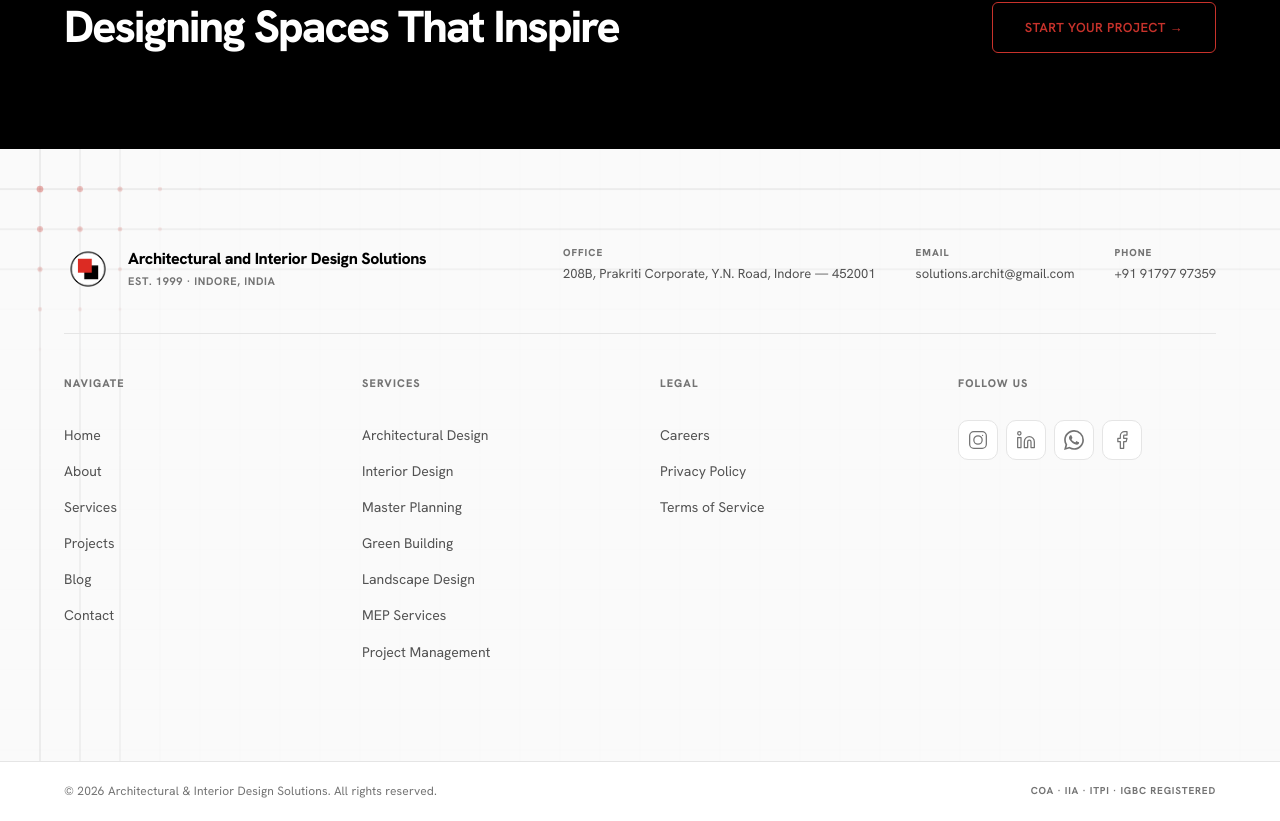
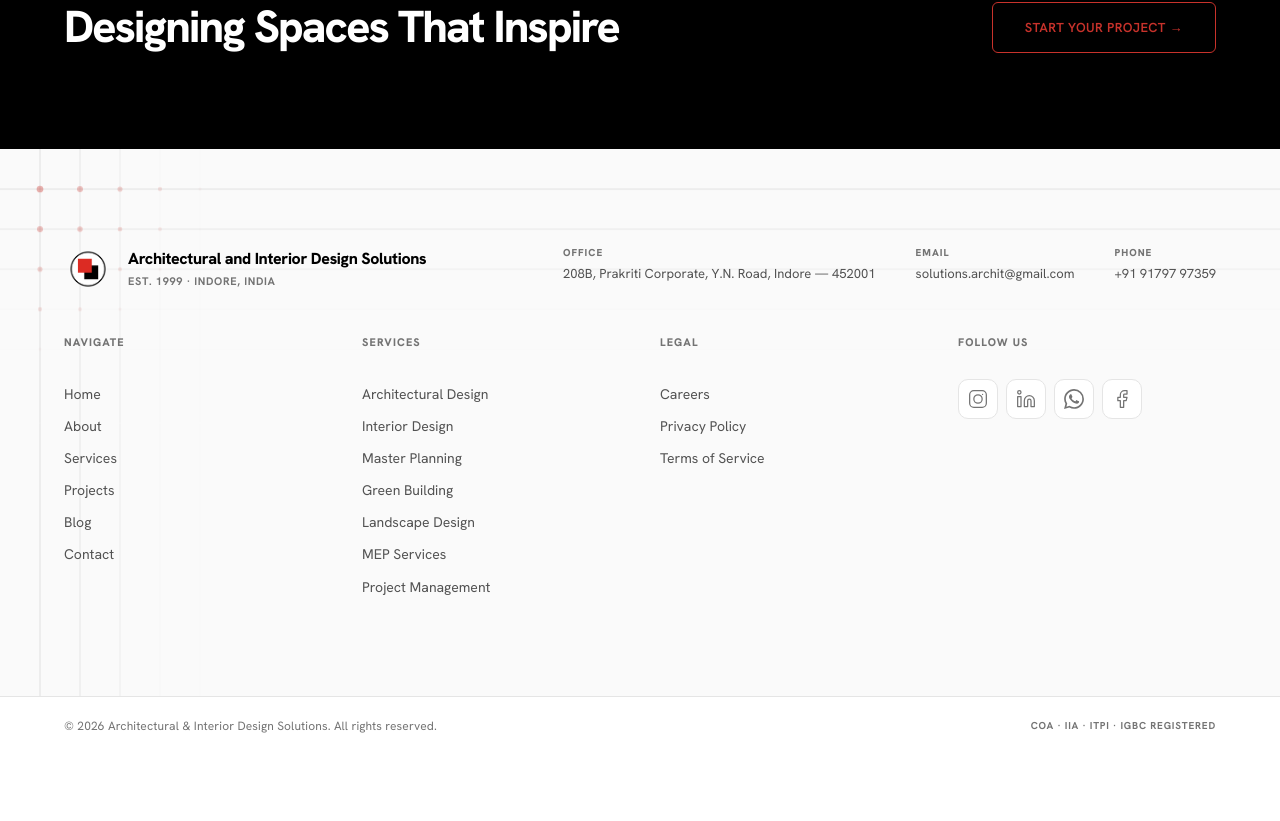
Before and after one commit to architsethi/archidesignsolutions-website, a Next.js app: page / in a window 1280 px wide. Shown: the part 4766-5587 px from the top of the page. After the commit the page ends 5522 px from the top, so only its background shows below. Built offline with nearby package versions, Linux system fonts and the light colour scheme.

Commit message:
fix: footer — remove divider, tighter link spacing, lighter grid (0.015)

```diff
--- a/src/components/Footer.module.css
+++ b/src/components/Footer.module.css
@@ -111,8 +111,7 @@
 .midDivider {
   position: relative;
   z-index: 1;
-  height: 1px;
-  background: var(--border-subtle);
+  height: 0;
   margin: var(--space-8) 0;
 }
 
@@ -145,7 +144,7 @@
 .colList {
   display: flex;
   flex-direction: column;
-  gap: var(--space-2);
+  gap: var(--space-1);
 }
 
 .colLink {
@@ -153,7 +152,7 @@
   color: var(--text-secondary);
   text-decoration: none;
   transition: all var(--transition-fast);
-  line-height: 1.6;
+  line-height: 1.4;
 }
 
 .colLink:hover {
--- a/src/components/Footer.tsx
+++ b/src/components/Footer.tsx
@@ -86,7 +86,7 @@ export default function Footer() {
 
       {/* Main Footer */}
       <div className={`container ${styles.main}`}>
-        <InteractiveGrid className={styles.footerCanvas} opacity={0.03} />
+        <InteractiveGrid className={styles.footerCanvas} opacity={0.015} />
 
         {/* ── Top tier: Brand identity + Contact info ── */}
         <div className={styles.topTier}>
```
